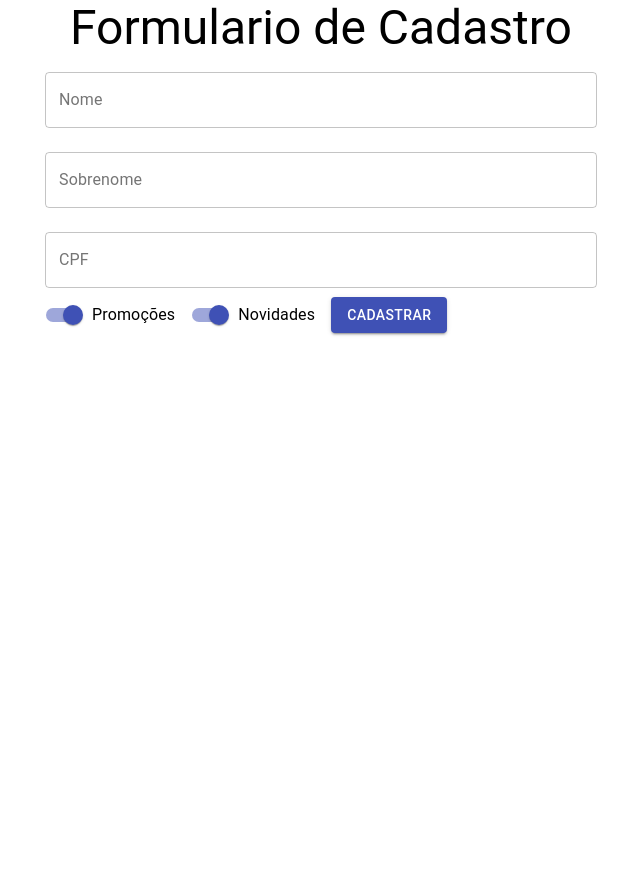
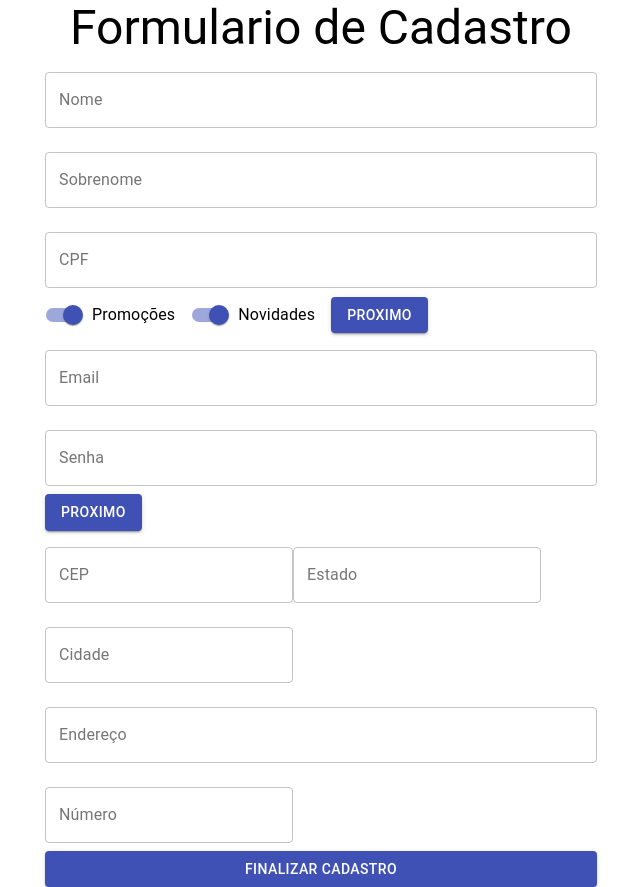
Before and after one commit to neudopb/react-functions-form, a React (Create React App) app: page / in a window 1280 px wide. Shown: the whole page, without its empty margins (319-959 px from the left). Before the commit the page ends 800 px from the top, so only its background shows below. Built offline with nearby package versions, Linux system fonts and the light colour scheme.

Commit message:
Criação inicial dos 3 forms

```diff
--- /dev/null
+++ b/src/components/FormCadastro/DadosEntrega.jsx
@@ -0,0 +1,56 @@
+import React from 'react';
+import { Button, TextField } from '@material-ui/core';
+
+function DadosEntrega() {
+    return (
+        <form>
+            <TextField
+                id="cep"
+                label="CEP"
+                type="number"
+                variant="outlined"
+                margin="normal"
+            />
+
+            <TextField
+                id="estado"
+                label="Estado"
+                type="text"
+                variant="outlined"
+                margin="normal"
+            />
+
+            <TextField
+                id="cidade"
+                label="Cidade"
+                type="text"
+                variant="outlined"
+                margin="normal"
+            />
+
+            <TextField
+                id="endereco"
+                label="Endereço"
+                type="text"
+                variant="outlined"
+                margin="normal"
+                fullWidth
+            />
+
+            <TextField
+                id="numero"
+                label="Número"
+                type="number"
+                variant="outlined"
+                margin="normal"
+            />
+
+            <Button type="submit" variant="contained" color="primary" fullWidth>
+                Finalizar Cadastro
+            </Button>
+
+        </form>
+    )
+}
+
+export default DadosEntrega;
--- /dev/null
+++ b/src/components/FormCadastro/DadosPessoais.jsx
@@ -0,0 +1,100 @@
+import React, { useState } from "react";
+import { Button, TextField, Switch, FormControlLabel } from "@material-ui/core";
+
+function DadosPessoais({enviarDados, validarCpf}) {
+
+  const [nome, setNome] = useState("");
+  const [sobrenome, setSobrenome] = useState("");
+  const [cpf, setCpf] = useState("");
+  const [promocoes, setPromocoes] = useState(true);
+  const [novidades, setNovidades] = useState(true);
+  const [erros, setErros] = useState({cpf:{valido:true, texto:""}});
+
+  return (
+    <form
+      onSubmit={(evento) => {
+        evento.preventDefault();
+        enviarDados({ nome, sobrenome, cpf, promocoes, novidades });
+      }}
+    >
+
+      <TextField
+        value={nome}
+        onChange={(evento) => {
+          setNome(evento.target.value);
+        }}
+        id="nome"
+        label="Nome"
+        variant="outlined"
+        margin="normal"
+        fullWidth
+      />
+
+      <TextField
+        value={sobrenome}
+        onChange={(evento) => {
+          setSobrenome(evento.target.value);
+        }}
+        id="sobrenome"
+        label="Sobrenome"
+        variant="outlined"
+        margin="normal"
+        fullWidth
+      />
+
+      <TextField
+        value={cpf}
+        onChange={(evento) => {
+          if (evento.target.value.length <= 11) {
+            setCpf(evento.target.value);
+          }
+        }}
+        onBlur={(event) => {
+          const valid = validarCpf(cpf);
+          setErros({cpf:valid});
+        }}
+        error={!erros.cpf.valido}
+        helperText={erros.cpf.texto}
+        id="cpf"
+        label="CPF"
+        variant="outlined"
+        margin="normal"
+        fullWidth
+      />
+
+      <FormControlLabel
+        label="Promoções"
+        control={
+          <Switch
+            checked={promocoes}
+            onChange={(evento) => {
+              setPromocoes(evento.target.checked);
+            }}
+            name="promocoes"
+            color="primary"
+          />
+        }
+      />
+
+      <FormControlLabel
+        label="Novidades"
+        control={
+          <Switch
+            checked={novidades}
+            onChange={(evento) => {
+              setNovidades(evento.target.checked);
+            }}
+            name="novidades"
+            color="primary"
+          />
+        }
+      />
+
+      <Button type="submit" variant="contained" color="primary">
+        Proximo
+      </Button>
+    </form>
+  );
+}
+
+export default DadosPessoais;
--- /dev/null
+++ b/src/components/FormCadastro/DadosUsuario.jsx
@@ -0,0 +1,32 @@
+import React from "react";
+import { Button, TextField } from "@material-ui/core";
+
+function DadosUsuario() {
+  return (
+    <form>
+      <TextField
+        id="email"
+        label="Email"
+        type="email"
+        variant="outlined"
+        margin="normal"
+        fullWidth
+      />
+
+      <TextField
+        id="senha"
+        label="Senha"
+        type="password"
+        variant="outlined"
+        margin="normal"
+        fullWidth
+      />
+
+      <Button type="submit" variant="contained" color="primary">
+        Proximo
+      </Button>
+    </form>
+  );
+}
+
+export default DadosUsuario;
--- a/src/components/FormCadastro/FormCadastro.jsx
+++ b/src/components/FormCadastro/FormCadastro.jsx
@@ -1,99 +1,16 @@
-import React, { useState } from "react";
-import { Button, TextField, Switch, FormControlLabel } from "@material-ui/core";
+import React from "react";
+import DadosEntrega from "./DadosEntrega";
+import DadosPessoais from "./DadosPessoais";
+import DadosUsuario from "./DadosUsuario";
 
 function FormCadastro({enviarDados, validarCpf}) {
 
-  const [nome, setNome] = useState("");
-  const [sobrenome, setSobrenome] = useState("");
-  const [cpf, setCpf] = useState("");
-  const [promocoes, setPromocoes] = useState(true);
-  const [novidades, setNovidades] = useState(true);
-  const [erros, setErros] = useState({cpf:{valido:true, texto:""}});
-
   return (
-    <form
-      onSubmit={(evento) => {
-        evento.preventDefault();
-        enviarDados({ nome, sobrenome, cpf, promocoes, novidades });
-      }}
-    >
-
-      <TextField
-        value={nome}
-        onChange={(evento) => {
-          setNome(evento.target.value);
-        }}
-        id="nome"
-        label="Nome"
-        variant="outlined"
-        margin="normal"
-        fullWidth
-      />
-
-      <TextField
-        value={sobrenome}
-        onChange={(evento) => {
-          setSobrenome(evento.target.value);
-        }}
-        id="sobrenome"
-        label="Sobrenome"
-        variant="outlined"
-        margin="normal"
-        fullWidth
-      />
-
-      <TextField
-        value={cpf}
-        onChange={(evento) => {
-          if (evento.target.value.length <= 11) {
-            setCpf(evento.target.value);
-          }
-        }}
-        onBlur={(event) => {
-          const valid = validarCpf(cpf);
-          setErros({cpf:valid});
-        }}
-        error={!erros.cpf.valido}
-        helperText={erros.cpf.texto}
-        id="cpf"
-        label="CPF"
-        variant="outlined"
-        margin="normal"
-        fullWidth
-      />
-
-      <FormControlLabel
-        label="Promoções"
-        control={
-          <Switch
-            checked={promocoes}
-            onChange={(evento) => {
-              setPromocoes(evento.target.checked);
-            }}
-            name="promocoes"
-            color="primary"
-          />
-        }
-      />
-
-      <FormControlLabel
-        label="Novidades"
-        control={
-          <Switch
-            checked={novidades}
-            onChange={(evento) => {
-              setNovidades(evento.target.checked);
-            }}
-            name="novidades"
-            color="primary"
-          />
-        }
-      />
-
-      <Button type="submit" variant="contained" color="primary">
-        Cadastrar
-      </Button>
-    </form>
+    <>
+      <DadosPessoais enviarDados={enviarDados} validarCpf={validarCpf} />
+      <DadosUsuario />
+      <DadosEntrega />
+    </>
   );
 }
 
```
